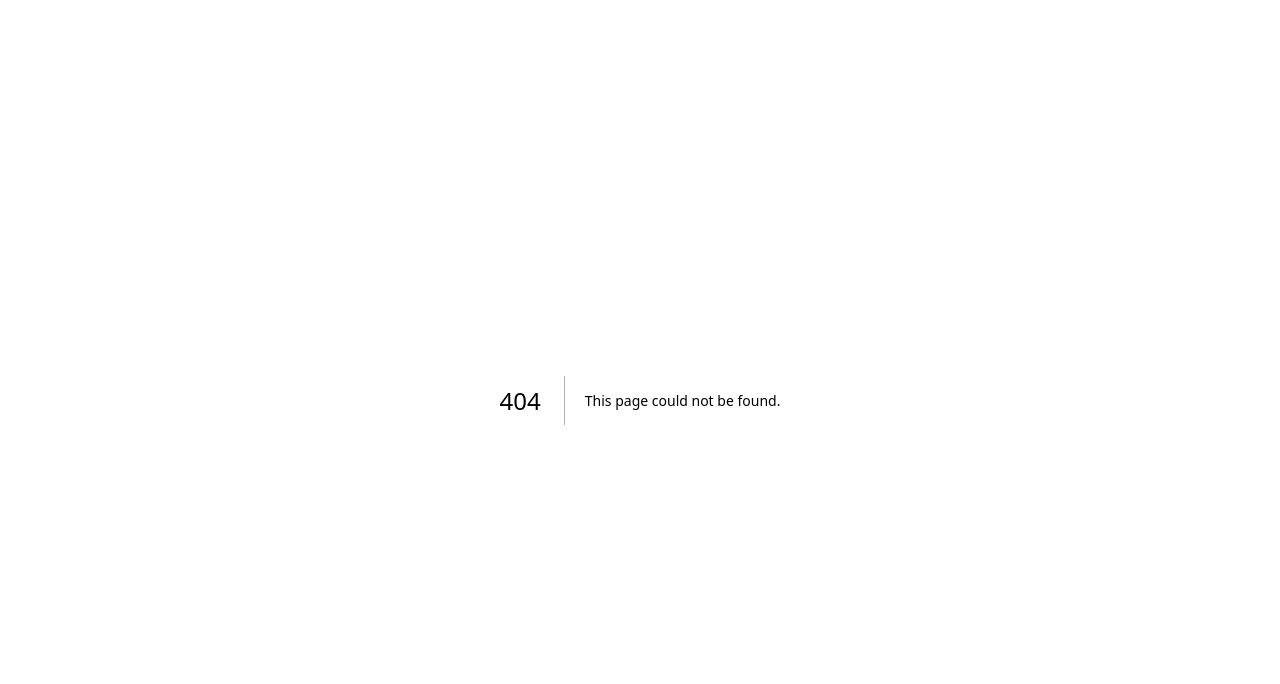
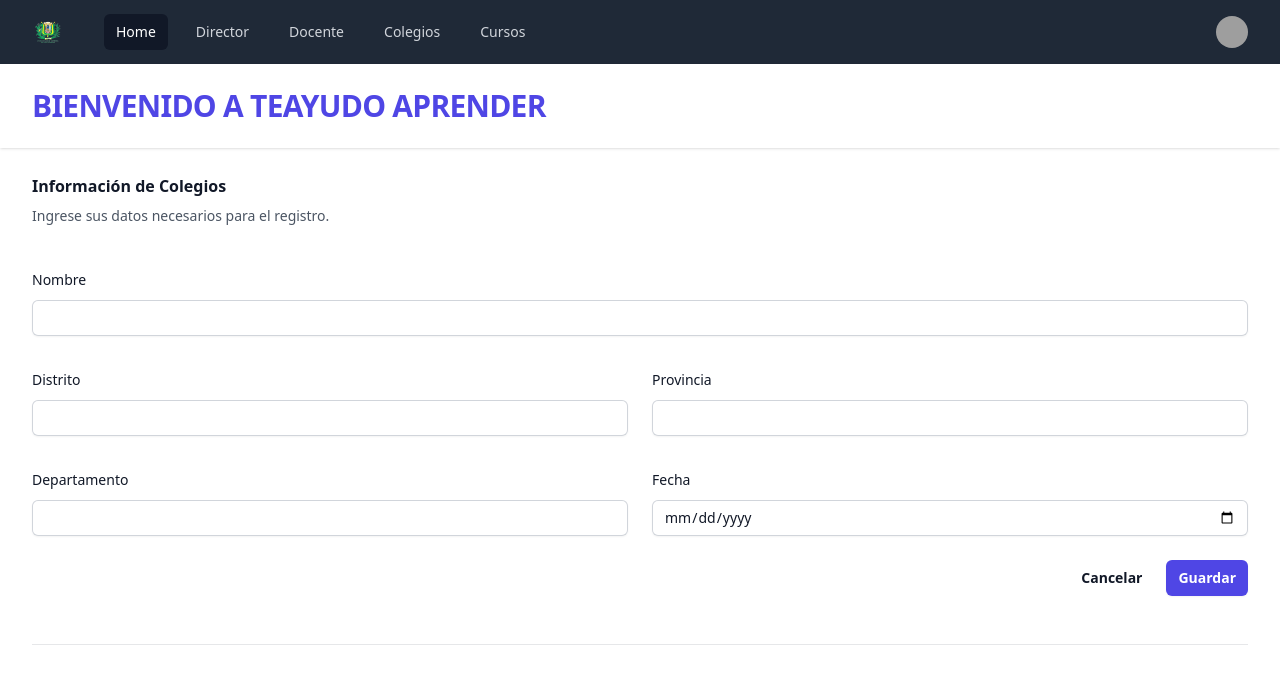
Before and after one commit to TheBest1022/dashborad, a Next.js app: page /dashboard/empresa/add in a window 1280 px wide. Before the commit this address had no page. Shown: the top 684 px of the page. Built offline with nearby package versions, Linux system fonts and the light colour scheme; grey boxes are pictures that could not be loaded.

Commit message:
Actualizacion

```diff
--- a/src/components/Layout.js
+++ b/src/components/Layout.js
@@ -15,9 +15,9 @@
 };
 const navigation = [
   { name: "Home", href: "/dashboard", current: true },
-  { name: "Director", href: "/dashboard/director", current: false },
-  { name: "Docente", href: "#", current: false },
-  { name: "Colegios", href: "#", current: false },
+  { name: "Director", href: "/dashboard/user", current: false },
+  { name: "Docente", href: "/dashboard/docente", current: false },
+  { name: "Colegios", href: "/dashboard/empresa", current: false },
   { name: "Cursos", href: "#", current: false },
 ];
 const userNavigation = [
--- a/src/pages/dashboard/director/index.js
+++ b/src/pages/dashboard/docente/index.js
@@ -55,21 +55,21 @@
     dateEnd: "14/12/2023",
   },
 ];
-const Home = () => {
+const index = () => {
     const router = useRouter();
     return (
       <Layout>
         <button
           className="rounded-md bg-indigo-600 px-3 py-2 text-sm font-semibold text-white shadow-sm hover:bg-indigo-500 focus-visible:outline focus-visible:outline-2 focus-visible:outline-offset-2 focus-visible:outline-indigo-600"
           onClick={() => {
-          router.push("/dashboard/director/add");
+            router.push("/dashboard/empresa/add");
           }}
         >
-        Registrar Director
+          Registrar Docente
         </button>
         <TableComponent title={title} data={dataOpen} />
       </Layout>
     );
 };
 
-export default Home;
+export default index
--- /dev/null
+++ b/src/pages/dashboard/empresa/add.js
@@ -0,0 +1,131 @@
+import Layout from "../../../components/Layout";
+import React from "react";
+import { useGlobal } from "../../../context/GlobalProvider";
+import { useRouter } from "next/router";
+import { useState, useEffect } from "react";
+
+
+const Add = () => {
+
+
+  return (
+    <Layout>
+      <form>
+        <div className="space-y-12">
+          <div className="border-b border-gray-900/10 pb-12">
+            <h2 className="text-base font-semibold leading-7 text-gray-900">
+              Información de Colegios
+            </h2>
+            <p className="mt-1 text-sm leading-6 text-gray-600">
+              Ingrese sus datos necesarios para el registro.
+            </p>
+            <div className="mt-10 grid grid-cols-1 gap-x-6 gap-y-8 sm:grid-cols-6">
+              <div className="sm:col-span-6">
+                <label
+                  htmlFor="first-name"
+                  className="block text-sm font-medium leading-6 text-gray-900"
+                >
+                  Nombre
+                </label>
+                <div className="mt-2">
+                  <input
+                    type="text"
+                    name="nombre"
+                    id="nombre"
+                    autoComplete="given-name"
+                    className="block w-full rounded-md border-0 py-1.5 text-gray-900 shadow-sm ring-1 ring-inset ring-gray-300 placeholder:text-gray-400 focus:ring-2 focus:ring-inset focus:ring-indigo-600 sm:text-sm sm:leading-6"
+                  />
+                </div>
+              </div>
+              <div className="sm:col-span-3">
+                <label
+                  htmlFor="last-name"
+                  className="block text-sm font-medium leading-6 text-gray-900"
+                >
+                  Distrito
+                </label>
+                <div className="mt-2">
+                  <input
+                    type="text"
+                    name="distrito"
+                    id="distrito"
+                    autoComplete="family-name"
+                    className="block w-full rounded-md border-0 py-1.5 text-gray-900 shadow-sm ring-1 ring-inset ring-gray-300 placeholder:text-gray-400 focus:ring-2 focus:ring-inset focus:ring-indigo-600 sm:text-sm sm:leading-6"
+                  />
+                </div>
+              </div>
+              <div className="sm:col-span-3">
+                <label
+                  htmlFor="first-name"
+                  className="block text-sm font-medium leading-6 text-gray-900"
+                >
+                  Provincia
+                </label>
+                <div className="mt-2">
+                  <input
+                    type="text"
+                    name="provincia"
+                    id="provincia"
+                    autoComplete="given-name"
+                    className="block w-full rounded-md border-0 py-1.5 text-gray-900 shadow-sm ring-1 ring-inset ring-gray-300 placeholder:text-gray-400 focus:ring-2 focus:ring-inset focus:ring-indigo-600 sm:text-sm sm:leading-6"
+                  />
+                </div>
+              </div>
+              <div className="sm:col-span-3">
+                <label
+                  htmlFor="last-name"
+                  className="block text-sm font-medium leading-6 text-gray-900"
+                >
+                  Departamento
+                </label>
+                <div className="mt-2">
+                  <input
+                    type="password"
+                    name="contraseña"
+                    id="email"
+                    autoComplete="family-name"
+                    className="block w-full rounded-md border-0 py-1.5 text-gray-900 shadow-sm ring-1 ring-inset ring-gray-300 placeholder:text-gray-400 focus:ring-2 focus:ring-inset focus:ring-indigo-600 sm:text-sm sm:leading-6"
+                  />
+                </div>
+              </div>
+              <div className="sm:col-span-3">
+                <label
+                  htmlFor="last-name"
+                  className="block text-sm font-medium leading-6 text-gray-900"
+                >
+                  Fecha
+                </label>
+                <div className="mt-2">
+                  <input
+                    type="date"
+                    name="fecha"
+                    id="fecha"
+                    autoComplete="family-name"
+                    className="block w-full rounded-md border-0 py-1.5 text-gray-900 shadow-sm ring-1 ring-inset ring-gray-300 placeholder:text-gray-400 focus:ring-2 focus:ring-inset focus:ring-indigo-600 sm:text-sm sm:leading-6"
+                  />
+                </div>
+              </div>
+            </div>
+
+            <div className="mt-6 flex items-center justify-end gap-x-6">
+              <button
+                type="button"
+                className="text-sm font-semibold leading-6 text-gray-900"
+              >
+                Cancelar
+              </button>
+              <button
+                type="submit"
+                className="rounded-md bg-indigo-600 px-3 py-2 text-sm font-semibold text-white shadow-sm hover:bg-indigo-500 focus-visible:outline focus-visible:outline-2 focus-visible:outline-offset-2 focus-visible:outline-indigo-600"
+              >
+                Guardar
+              </button>
+            </div>
+          </div>
+        </div>
+      </form>
+    </Layout>
+  );
+};
+
+export default Add;
--- /dev/null
+++ b/src/pages/dashboard/empresa/index.js
@@ -0,0 +1,75 @@
+import Layout from "../../../components/Layout";
+import React from "react";
+import { PhotoIcon, UserCircleIcon } from "@heroicons/react/24/solid";
+import TableComponent from "../../../components/TableComponent";
+import { useRouter } from "next/router";
+const title = [
+  {
+    id: "year",
+    name: "Año",
+  },
+  {
+    id: "dateInit",
+    name: "Fecha Inicio",
+  },
+  {
+    id: "dateEnd",
+    name: "Fecha Final",
+  },
+];
+const dataOpen = [
+  {
+    id: "1",
+    year: "2023",
+    dateInit: "14/04/2023",
+    dateEnd: "14/12/2023",
+  },
+  {
+    id: "2",
+    year: "2023",
+    dateInit: "14/04/2023",
+    dateEnd: "14/12/2023",
+  },
+  {
+    id: "3",
+    year: "2023",
+    dateInit: "14/04/2023",
+    dateEnd: "14/12/2023",
+  },
+  {
+    id: "4",
+    year: "2023",
+    dateInit: "14/04/2023",
+    dateEnd: "14/12/2023",
+  },
+  {
+    id: "5",
+    year: "2023",
+    dateInit: "14/04/2023",
+    dateEnd: "14/12/2023",
+  },
+  {
+    id: "6",
+    year: "2023",
+    dateInit: "14/04/2023",
+    dateEnd: "14/12/2023",
+  },
+];
+const index = () => {
+    const router = useRouter();
+    return (
+      <Layout>
+        <button
+          className="rounded-md bg-indigo-600 px-3 py-2 text-sm font-semibold text-white shadow-sm hover:bg-indigo-500 focus-visible:outline focus-visible:outline-2 focus-visible:outline-offset-2 focus-visible:outline-indigo-600"
+          onClick={() => {
+            router.push("/dashboard/empresa/add");
+          }}
+        >
+          Registrar Colegio
+        </button>
+        <TableComponent title={title} data={dataOpen} />
+      </Layout>
+    );
+};
+
+export default index
--- a/src/pages/dashboard/index.js
+++ b/src/pages/dashboard/index.js
@@ -8,11 +8,13 @@
     name: "Directores",
     role: "Sección / Director",
     imageUrl: "https://www.dropbox.com/s/p72480ssmktze6a/director.png?dl=1",
+    link:"/dashboard/user"
   },
   {
     name: "Docentes",
     role: "Sección / Docentes",
     imageUrl: "https://www.dropbox.com/s/mzj1qapmjvt83ck/prof.png?dl=1",
+    link:"/dashboard/docente"
   },
   {
     name: "Cursos",
@@ -23,6 +25,7 @@
     name: "Colegios",
     role: "Sección / Colegios",
     imageUrl: "https://www.dropbox.com/s/9c8pgw4zftry8mk/colegio.png?dl=1",
+    link:"/dashboard/empresa"
   },
 ];
 
@@ -49,7 +52,7 @@
           >
             {people.map((person) => (
               <li key={person.name}>
-                <button onClick={() => {router.push("/dashboard/director")}}>
+                <button onClick={() => {router.push(person.link)}}>
                   <div className="flex items-center gap-x-6">
                     <img
                       className="h-20 w-20 rounded-full"
--- /dev/null
+++ b/src/pages/dashboard/user/index.js
@@ -0,0 +1,75 @@
+import Layout from "../../../components/Layout";
+import React from "react";
+import { PhotoIcon, UserCircleIcon } from "@heroicons/react/24/solid";
+import TableComponent from "../../../components/TableComponent";
+import { useRouter } from "next/router";
+const title = [
+  {
+    id: "year",
+    name: "Año",
+  },
+  {
+    id: "dateInit",
+    name: "Fecha Inicio",
+  },
+  {
+    id: "dateEnd",
+    name: "Fecha Final",
+  },
+];
+const dataOpen = [
+  {
+    id: "1",
+    year: "2023",
+    dateInit: "14/04/2023",
+    dateEnd: "14/12/2023",
+  },
+  {
+    id: "2",
+    year: "2023",
+    dateInit: "14/04/2023",
+    dateEnd: "14/12/2023",
+  },
+  {
+    id: "3",
+    year: "2023",
+    dateInit: "14/04/2023",
+    dateEnd: "14/12/2023",
+  },
+  {
+    id: "4",
+    year: "2023",
+    dateInit: "14/04/2023",
+    dateEnd: "14/12/2023",
+  },
+  {
+    id: "5",
+    year: "2023",
+    dateInit: "14/04/2023",
+    dateEnd: "14/12/2023",
+  },
+  {
+    id: "6",
+    year: "2023",
+    dateInit: "14/04/2023",
+    dateEnd: "14/12/2023",
+  },
+];
+const Home = () => {
+  const router = useRouter();
+  return (
+    <Layout>
+      <button
+        className="rounded-md bg-indigo-600 px-3 py-2 text-sm font-semibold text-white shadow-sm hover:bg-indigo-500 focus-visible:outline focus-visible:outline-2 focus-visible:outline-offset-2 focus-visible:outline-indigo-600"
+        onClick={() => {
+          router.push("/dashboard/user/add");
+        }}
+      >
+        Registrar Director
+      </button>
+      <TableComponent title={title} data={dataOpen} />
+    </Layout>
+  );
+};
+
+export default Home;
```
Also changed, not shown: public/estudiando.png (deleted), src/pages/dashboard/user/add.js (renamed from src/pages/dashboard/director/add.js). Lines whose indentation alone changed are shown as unchanged.
